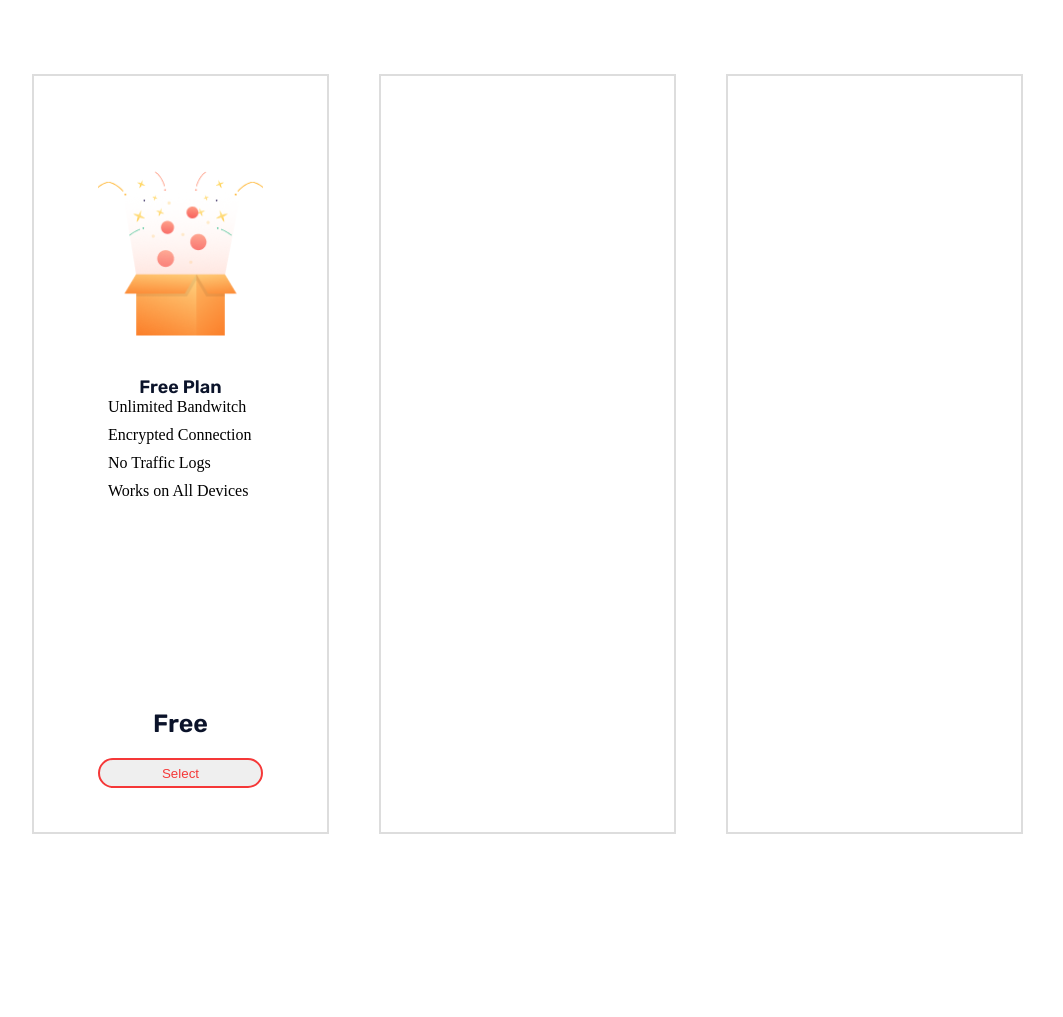
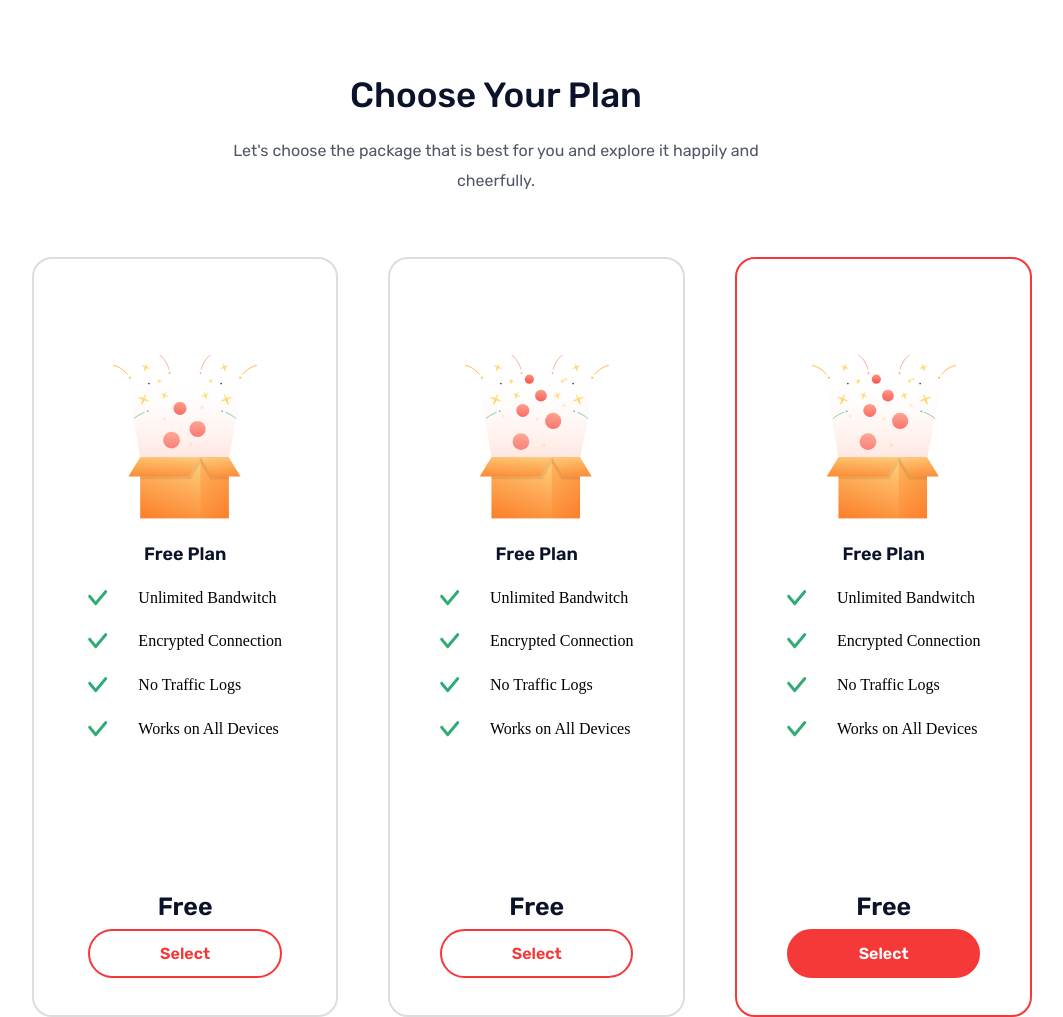
Before and after one commit to isakura313/vpn_landing, a plain HTML site: page index.html in a window 1280 px wide. Shown: the part 1380-2397 px from the top of the page, without its empty margins (144-1207 px from the left). Before the commit the page ends 2364 px from the top, so only its background shows below. Drawn offline with Linux system fonts and the light colour scheme.

Commit message:
4 zanatie

```diff
--- a/css/features.css
+++ b/css/features.css
@@ -52,9 +52,9 @@
     display: flex;
     align-items: center;
 }
-li::before {
+.features li::before {
     content: " ";
-    background-image: url('/img/galka.svg');
+    background-image: url('../img/galka.svg');
     width: 20px;
     height: 20px;
     background-size: contain;
--- a/css/plans.css
+++ b/css/plans.css
@@ -1,6 +1,27 @@
+.plans_promo{
+    display: flex;
+    flex-direction: column;
+    align-items: center;
+    font-family: var(--mf);
+}
+.plans_promo__h3{
+    font-size: 35px;
+    font-weight: 500;
+    color: var(--dark-text-color)
+}
+.plans_promo__p{
+    font-size: 16px;
+    width: 555px;
+    text-align: center;
+    font-weight: 400;
+    color: var(--dark-grey-color);
+    line-height: 1.9;
+    margin-top: 20px;
+}
+
 .plans{
     display: grid;
-    grid-template-columns: 32% 32% 32%;
+    grid-template-columns: 33% 32% 32%;
     grid-column-gap: 50px;
     margin: 60px 176px 150px 176px;
 }
@@ -11,11 +32,24 @@
     height:760px;
     border: 2px solid #DDD;
     padding: 95px 0 35px 0;
+    border-radius: 20px;
+}
+.plans_wrapper_danger{
+    border: 2px solid var(--danger-color);
 }
 .plans_wrapper__img{
-    background-image: url('/img/box.png');
     background-size: contain;
     background-position: center center;
+    background-repeat: no-repeat;
+}
+.plans_wrapper__img_box1{
+    background-image: url('../img/box_1.svg');
+}
+.plans_wrapper__img_box2{
+    background-image: url('../img/box_2.svg');
+}
+.plans_wrapper__img_box3{
+    background-image: url('../img/box_3.svg');
 }
 .plans_wrapper__h3{
     display: flex;
@@ -25,14 +59,29 @@
     color:var(--dark-text-color);
     font-size: 18px;
     font-weight: 600;
+    margin-bottom: 16px;
 }
 .plans_wrapper__ul{
     display: flex;
     flex-direction: column;
+    justify-content: space-around;
 }
 .plans_wrapper__ul li{
     margin-bottom: 10px;
 }
+
+.plans_wrapper__ul  li::before {
+    content: " ";
+    background-image: url('../img/galka_2.svg');
+    width: 20px;
+    height: 20px;
+    background-size: contain;
+    background-position: left center;
+    background-repeat: no-repeat;
+    margin-right: 20px;
+    padding-left: 30px;
+  }
+
 .plans_wrapper__h5{
     display: flex;
     flex-direction: column;
@@ -51,4 +100,14 @@
     border-radius: 50px;
     display: flex;
     align-items: center;
+    justify-content: center;
+    background:none;
+    font-family: var(--mf);
+    font-weight: 900;
+    font-size: 16px;
+    align-self: center;
 }
+.plans_wrapper__btn_fill{
+    background-color: var(--danger-color);
+    color: white;
+}
--- a/css/variables.css
+++ b/css/variables.css
@@ -1,9 +1,16 @@
-:root{
+:root {
     --danger-color: #F53838;
     --dark-text-color: #0B132A;
     --dark-grey-color: #4F5665;
-    --mf:'Rubik', sans-serif;
+    --mf: 'Rubik', sans-serif;
 }
-.wrapper_universal{
+
+.wrapper_universal {
     margin: 0 150px;
 }
+
+.wrapper_maps {
+    display: flex;
+    justify-content: center;
+    margin-bottom: 200px;
+}
--- a/index.html
+++ b/index.html
@@ -86,9 +86,15 @@
         </ul>
       </div>
     </div>
+    <div class="plans_promo">
+      <h3 class="plans_promo__h3">Choose Your Plan</h3>
+      <p class="plans_promo__p">
+        Let's choose the package that is best for you and explore it happily and cheerfully.
+      </p>
+    </div>
     <div class="plans">
       <div class="plans_wrapper">
-        <div class="plans_wrapper__img"></div>
+        <div class="plans_wrapper__img plans_wrapper__img_box1"></div>
         <h3 class="plans_wrapper__h3">Free Plan</h3>
         <ul class="plans_wrapper__ul">
           <li>Unlimited Bandwitch</li>
@@ -99,8 +105,33 @@
         <h5 class="plans_wrapper__h5">Free</h5>
         <button class="plans_wrapper__btn">Select</button>
       </div>
-      <div class="plans_wrapper"></div>
-      <div class="plans_wrapper"></div>
+      <div class="plans_wrapper">
+        <div class="plans_wrapper__img plans_wrapper__img_box2"></div>
+        <h3 class="plans_wrapper__h3">Free Plan</h3>
+        <ul class="plans_wrapper__ul">
+          <li>Unlimited Bandwitch</li>
+          <li>Encrypted Connection</li>
+          <li>No Traffic Logs</li>
+          <li>Works on All Devices</li>
+        </ul>
+        <h5 class="plans_wrapper__h5">Free</h5>
+        <button class="plans_wrapper__btn">Select</button>
+      </div>
+      <div class="plans_wrapper plans_wrapper_danger">
+        <div class="plans_wrapper__img plans_wrapper__img_box3"></div>
+        <h3 class="plans_wrapper__h3">Free Plan</h3>
+        <ul class="plans_wrapper__ul">
+          <li>Unlimited Bandwitch</li>
+          <li>Encrypted Connection</li>
+          <li>No Traffic Logs</li>
+          <li>Works on All Devices</li>
+        </ul>
+        <h5 class="plans_wrapper__h5">Free</h5>
+        <button class="plans_wrapper__btn  plans_wrapper__btn_fill">Select</button>
+      </div>
     </div>
+    <div class="wrapper_maps">
+    <iframe src="https://www.google.com/maps/embed?pb=!1m18!1m12!1m3!1d8291.618797173567!2d37.61723449300046!3d55.771427941116166!2m3!1f0!2f0!3f0!3m2!1i1024!2i768!4f13.1!3m3!1m2!1s0x46b54a6bbe58163d%3A0x197be9ddc935ccfe!2z0KbQstC10YLQvdC-0Lkg0LHRg9C70YzQstCw0YA!5e0!3m2!1sru!2sru!4v1614247036139!5m2!1sru!2sru" width="800" height="450" style="border:0;" allowfullscreen="true" loading="lazy"></iframe>
+  </div>
   </body>
 </html>
```
Also changed, not shown: img/box.png (deleted), img/box_1.svg (added), img/box_2.svg (added), img/box_3.svg (added), img/galka_2.svg (added), 2 other files.
